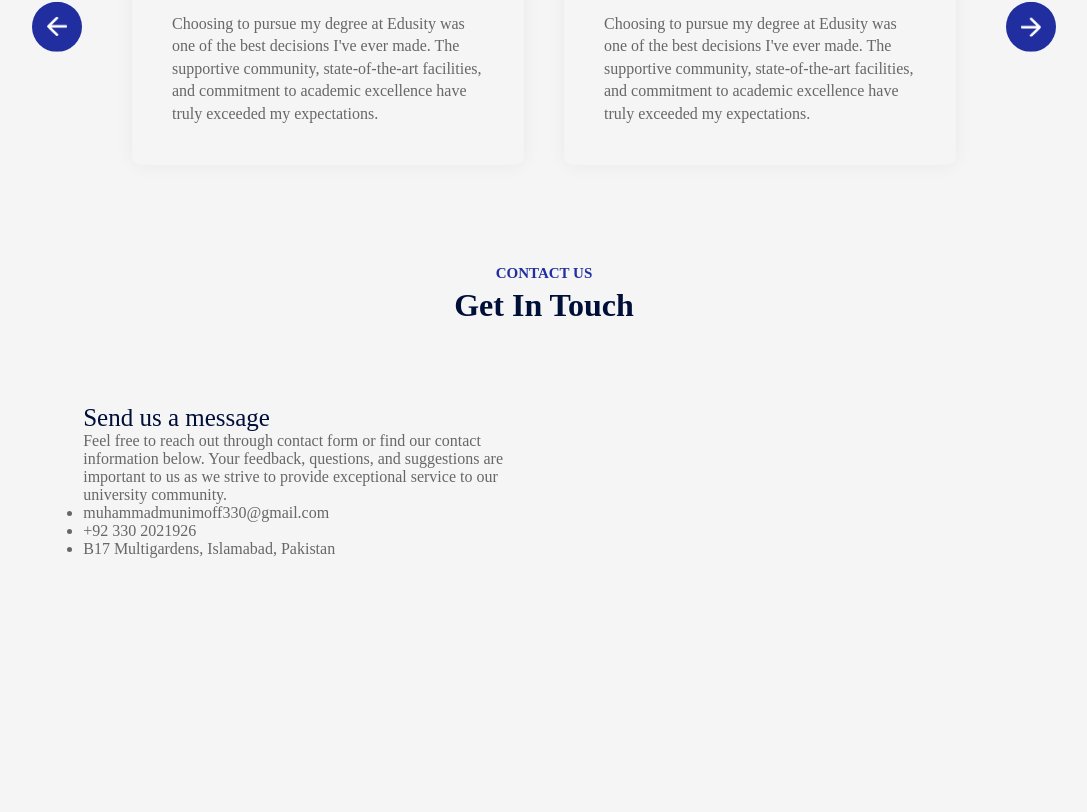
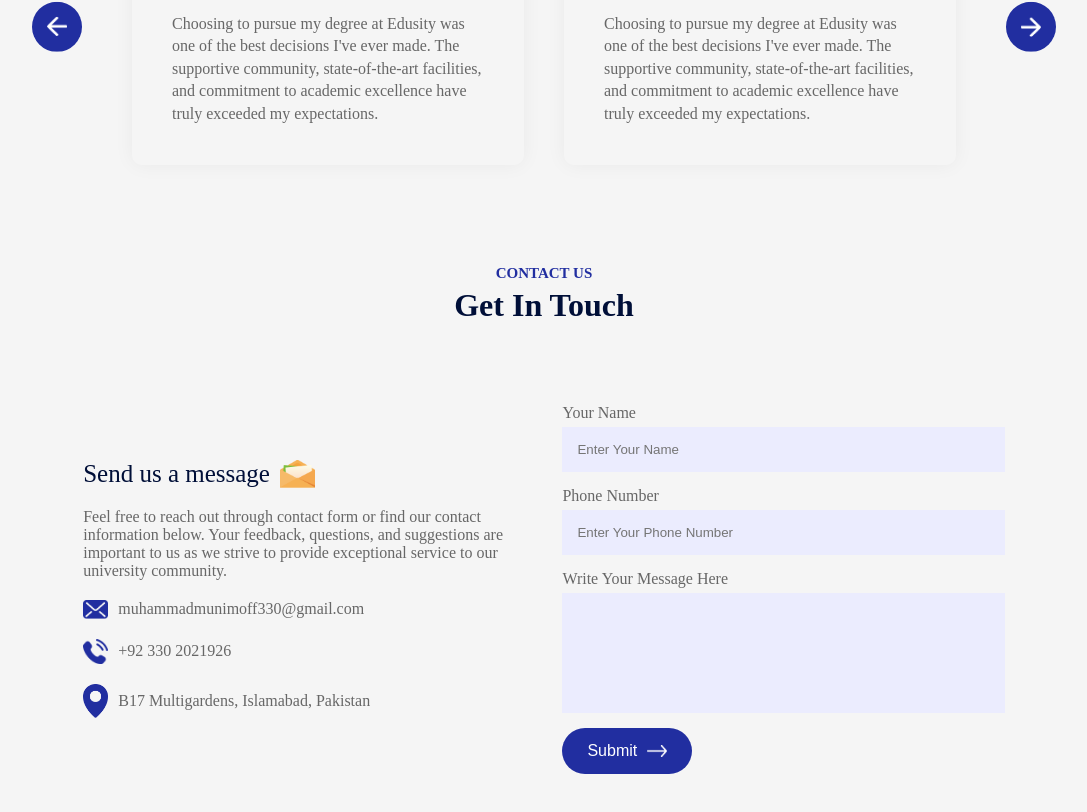
Before and after one commit to M-Munim/EducSiteTemplate, a React (Vite) app: page / in a window 1280 px wide. Shown: the part 2696-3508 px from the top of the page, without its empty margins (96-1183 px from the left). Before the commit the page ends 3334 px from the top, so only its background shows below. Built offline with nearby package versions, Linux system fonts and the light colour scheme.

Commit message:
contact form done with web3forms

```diff
--- a/src/Components/Contact/Contact.css
+++ b/src/Components/Contact/Contact.css
@@ -15,4 +15,46 @@
   color: #000F38;
   font-weight: 500;
   font-size: 25px;
+  display: flex;
+  align-items: center;
+  margin-bottom: 20px;
 }
+
+.contact-col h3 img {
+  width: 35px;
+  margin-left: 10px;
+}
+
+.contact-col p {
+  max-width: 450px;
+  list-style: 0.3;
+}
+
+.contact-col ul li {
+  display: flex;
+  align-items: center;
+  margin: 20px 0;
+}
+
+.contact-col ul li img {
+  width: 25px;
+  margin-right: 10px;
+}
+
+.contact form input,
+.contact form textarea {
+  display: block;
+  width: 100%;
+  background: #EBECFE;
+  padding: 15px;
+  border: 0;
+  outline: 0;
+  margin-bottom: 15px;
+  margin-top: 5px;
+  resize: none;
+}
+
+.contact-col span {
+  display: block;
+  margin: 20px 0;
+}
--- a/src/Components/Contact/Contact.jsx
+++ b/src/Components/Contact/Contact.jsx
@@ -1,22 +1,65 @@
-import React from 'react'
+import React, { useState } from 'react'
 import './Contact.css'
+import msgIcon from '../../assets/msg-icon.png'
+import mailIcon from '../../assets/mail-icon.png'
+import phoneIcon from '../../assets/phone-icon.png'
+import locationIcon from '../../assets/location-icon.png'
+import whiteArrow from '../../assets/white-arrow.png'
 
 const Contact = () => {
+
+  const [result, setResult] = React.useState("");
+
+  const onSubmit = async (event) => {
+    event.preventDefault();
+    setResult("Sending....");
+    const formData = new FormData(event.target);
+
+    formData.append("access_key", "d76f4d03-7a16-46ef-89fe-7abc1d2e5592");
+
+    const response = await fetch("https://api.web3forms.com/submit", {
+      method: "POST",
+      body: formData
+    });
+
+    const data = await response.json();
+
+    if (data.success) {
+      setResult("Form Submitted Successfully");
+      event.target.reset();
+    } else {
+      console.log("Error", data);
+      setResult(data.message);
+    }
+  };
+
   return (
     <div className='contact'>
       <div className="contact-col">
-        <h3>Send us a message</h3>
+        <h3>Send us a message <img src={msgIcon} alt="" /></h3>
         <p>Feel free to reach out through contact form or find our contact information below. Your feedback, questions, and suggestions are important to us as we strive to provide exceptional service to our university community.</p>
 
         <ul>
-          <li>muhammadmunimoff330@gmail.com</li>
-          <li>+92 330 2021926</li>
-          <li>B17 Multigardens, Islamabad, Pakistan</li>
+          <li> <img src={mailIcon} alt="" /> muhammadmunimoff330@gmail.com</li>
+          <li> <img src={phoneIcon} alt="" /> +92 330 2021926</li>
+          <li> <img src={locationIcon} alt="" /> B17 Multigardens, Islamabad, Pakistan</li>
         </ul>
       </div>
 
       <div className="contact-col">
+        <form action="" onSubmit={onSubmit}>
+          <label htmlFor="Name">Your Name</label>
+          <input type="text" name='name' id='Name' placeholder='Enter Your Name' required />
 
+          <label htmlFor="Phone">Phone Number</label>
+          <input type="tel" name='phone' id='Phone' placeholder='Enter Your Phone Number' required />
+
+          <label htmlFor="Message">Write Your Message Here</label>
+          <textarea name="message" rows={6} required id="Message"></textarea>
+
+          <button className="btn dark-btn" type='submit'>Submit <img src={whiteArrow} alt="" /> </button>
+        </form>
+        <span>{result}</span>
       </div>
     </div>
   )
```
